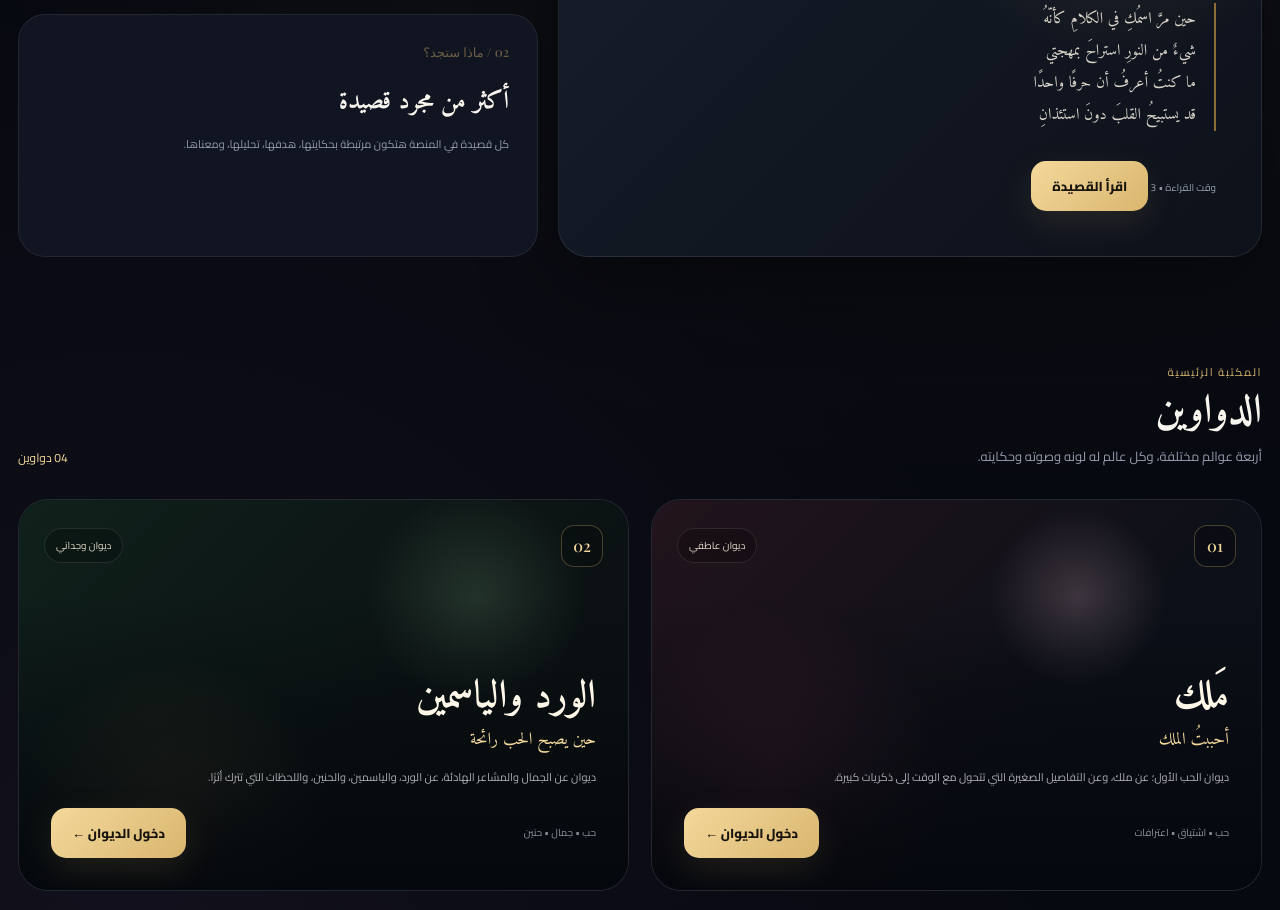
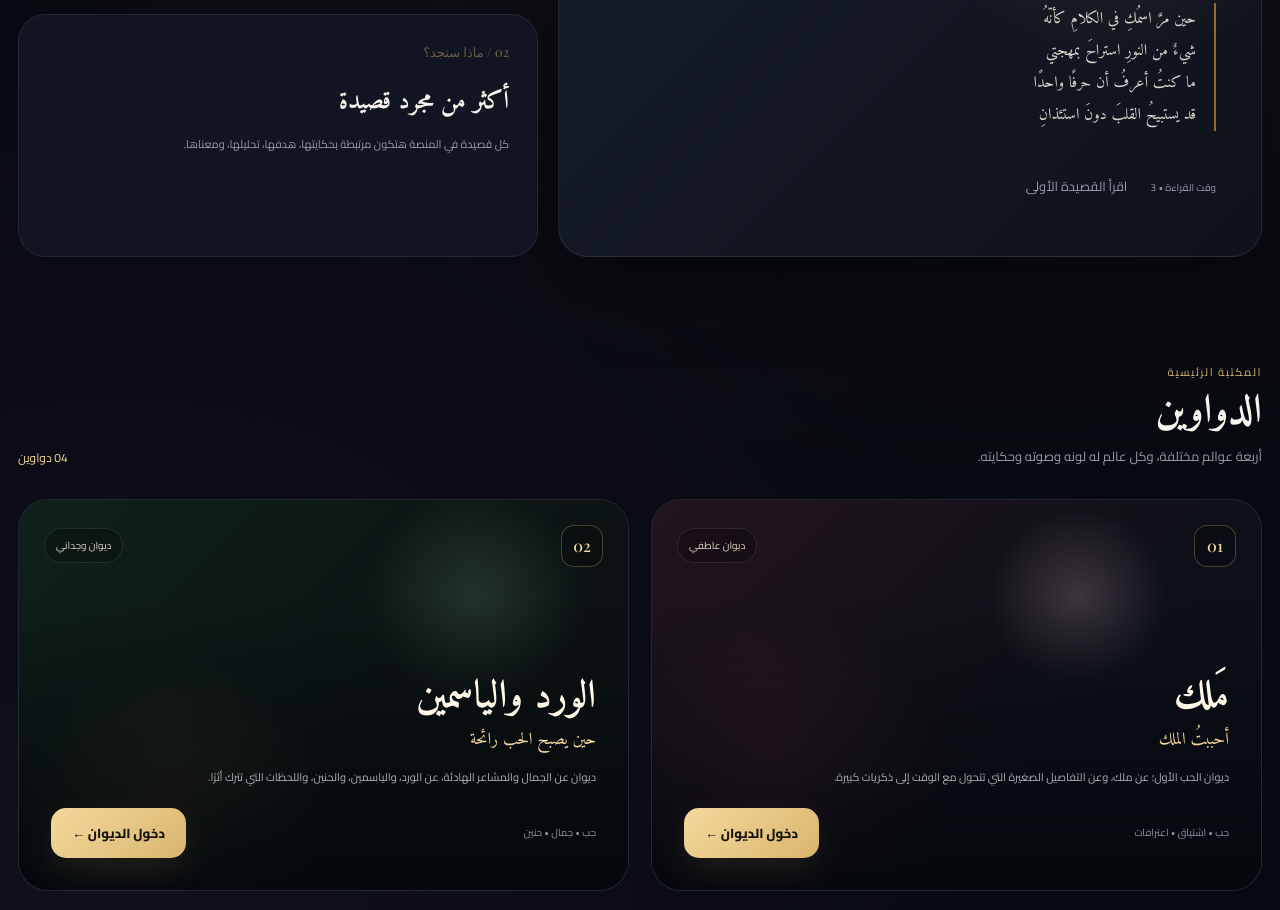
Before and after one commit to e08773479-pixel/I-loved-the-king-, a plain HTML site: page index.html in a window 1280 px wide. Shown: the part 1431-2341 px from the top of the page. Drawn offline with nearby package versions, Linux system fonts and the light colour scheme.

Commit message:
Fix button link for first poem in index.html

```diff
--- a/index.html
+++ b/index.html
@@ -2122,7 +2122,8 @@
 
             <div class="feature-footer">
               <span class="reading-time">وقت القراءة • 3
-                <a class="btn btn-primary" href="poem.html?id=0">اقرأ القصيدة</a>
+                <a href="diwan.html#poem-1" class="btn primary">اقرأ القصيدة الأولى</a>
+
 
               </a>
             </div>
```
